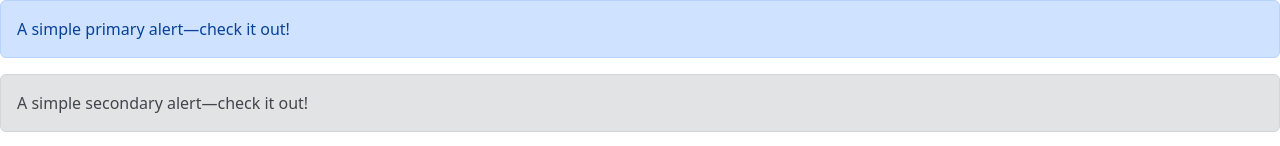
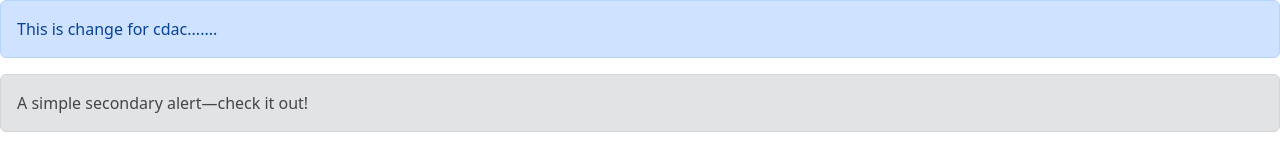
Before and after one commit to SONAL0002/cdac-git-practice, a plain HTML site: page about.html in a window 1280 px wide. Shown: the top 146 px of the page. Drawn offline with Linux system fonts and the light colour scheme.

Commit message:
about.html changed

```diff
--- a/about.html
+++ b/about.html
@@ -9,8 +9,7 @@
 </head>
 <body>
     <div class="alert alert-primary" role="alert">
-        A simple primary alert—check it out!
-      </div>
+        This is change for cdac.......      </div>
       <div class="alert alert-secondary" role="alert">
         A simple secondary alert—check it out!
       </div>
```
